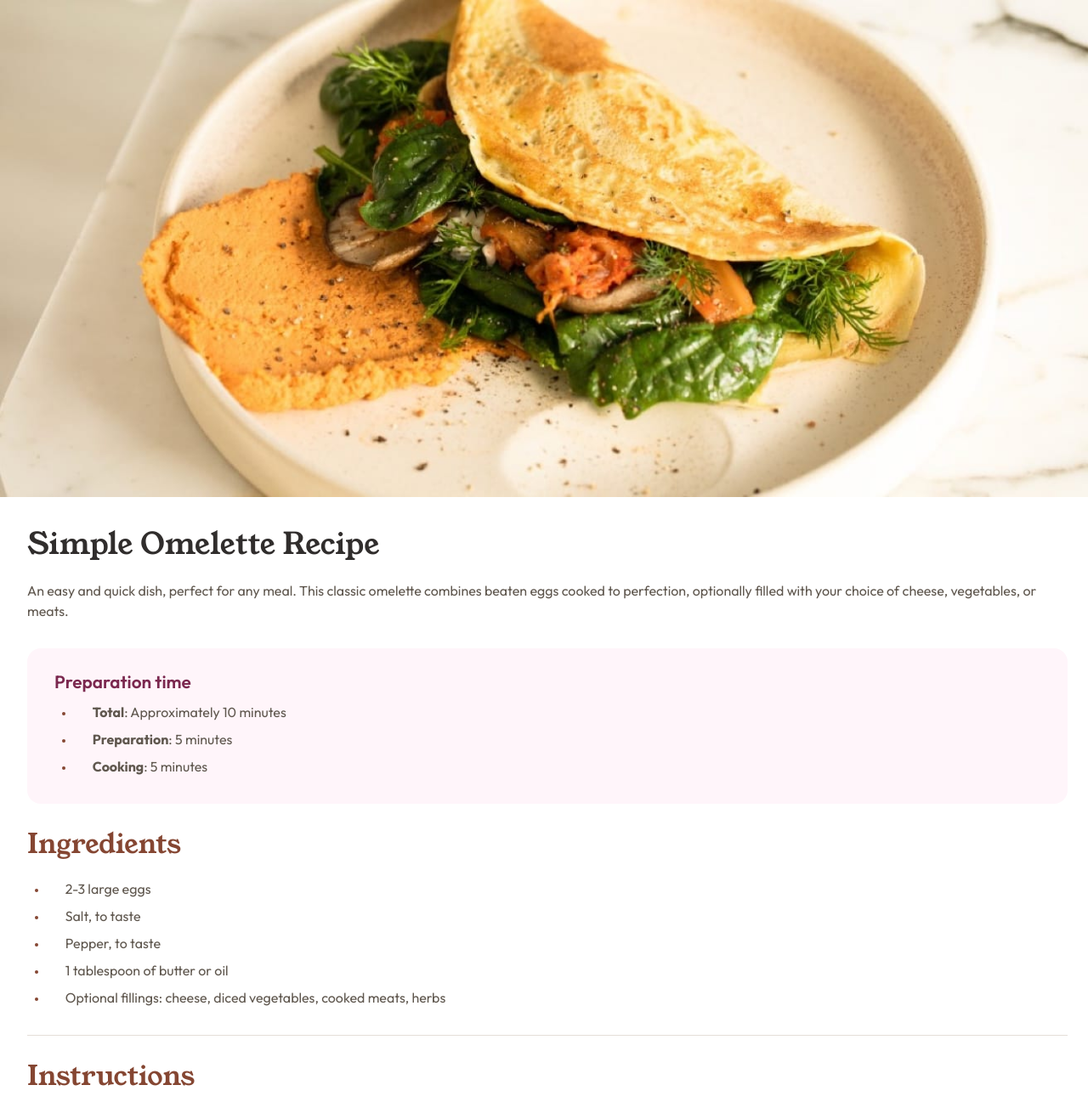
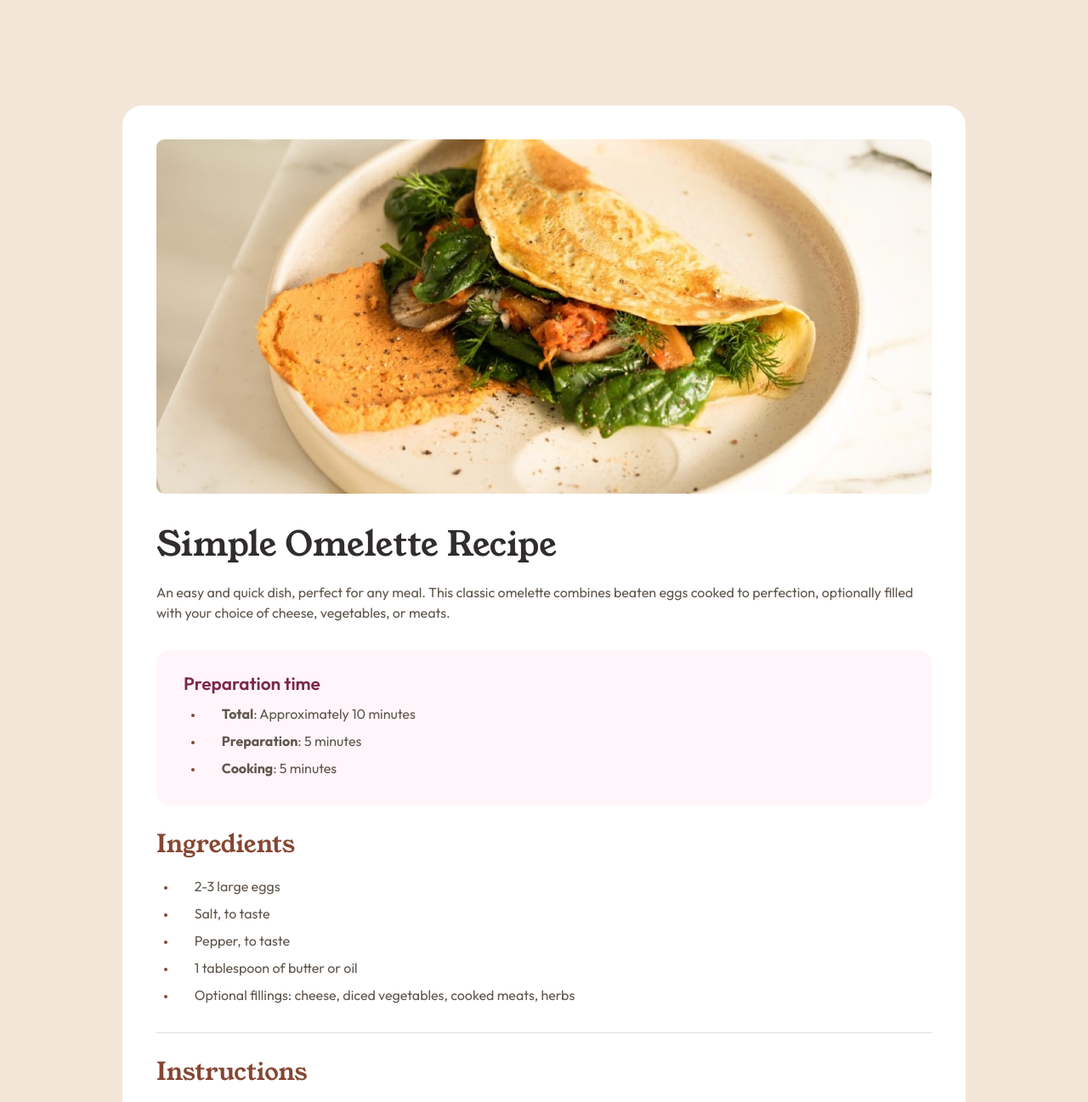
Before and after one commit to ashkir004/recipe-page-main, a website: page index.html in a window 1280 px wide. Shown: the top 1297 px of the page at 85% size. Drawn offline with Linux system fonts and the light colour scheme.

Commit message:
finished styling

```diff
--- a/style.css
+++ b/style.css
@@ -23,8 +23,7 @@
 body,main {
     line-height: 1.5;
     -webkit-font-smoothing:antialiased;
-    background-color: var(--Rose-50);
-    height: 100vh;
+    background-color: var(--Stone-100);
     font-family: "Outfit", sans-serif;
     font-weight: 400;
 }
@@ -36,6 +35,7 @@ article {
 
 img {
     width: 100%;
+    object-fit: cover;
 }
 
 header {
@@ -102,7 +102,7 @@ section {
 section h1 {
     font-family: "Young Serif", sans-serif;
     color: var(--Brown-800);
-    font-size: 2rem;
+    font-size: 1.8rem;
     font-weight: 400;
     margin-block-end: 1rem;
 }
@@ -121,6 +121,10 @@ section h1 {
 
 .instructions ol li {
     padding: 0 0 0.5rem 1.3rem;
+}
+
+.nutrition {
+    border-bottom: none;
 }
 
 .nutrition p {
@@ -156,3 +160,58 @@ td {
     font-weight: 700;
     color: var(--Brown-800);
 }
+
+
+@media (min-width: 48rem) {
+    article {
+        max-width: 36rem;
+        margin: 7.75rem auto;
+        border-radius: 1.5rem;
+        padding: 2.5rem 2.5rem .5rem;
+    }
+
+    header {
+        padding-left: 0;
+        padding-right: 0;
+    }
+
+    header h1 {
+        font-size: 2.5rem;
+        margin-block-start: .5rem;
+    }
+
+    .preparation-time {
+        margin: 0;
+    }
+
+    section {
+        margin: 0;
+        padding-left: 0;
+    }
+
+    img {
+        width: 100%;
+        height: 100%;
+        display: block;
+        border-radius: .6rem;
+        object-fit: fill;
+    }
+}
+
+@media (min-width: 62rem) {
+    article {
+        max-width: 48rem;
+    }
+}
+
+@media (min-width: 75rem) {
+    article {
+        max-width: 62rem;
+    }
+}
+
+@media (min-width: 87.5rem) {
+    article {
+        max-width: 45rem;
+    }
+}
```
Also changed, not shown: assets/images/Desktop.png (added), assets/images/Mobile.png (added).
